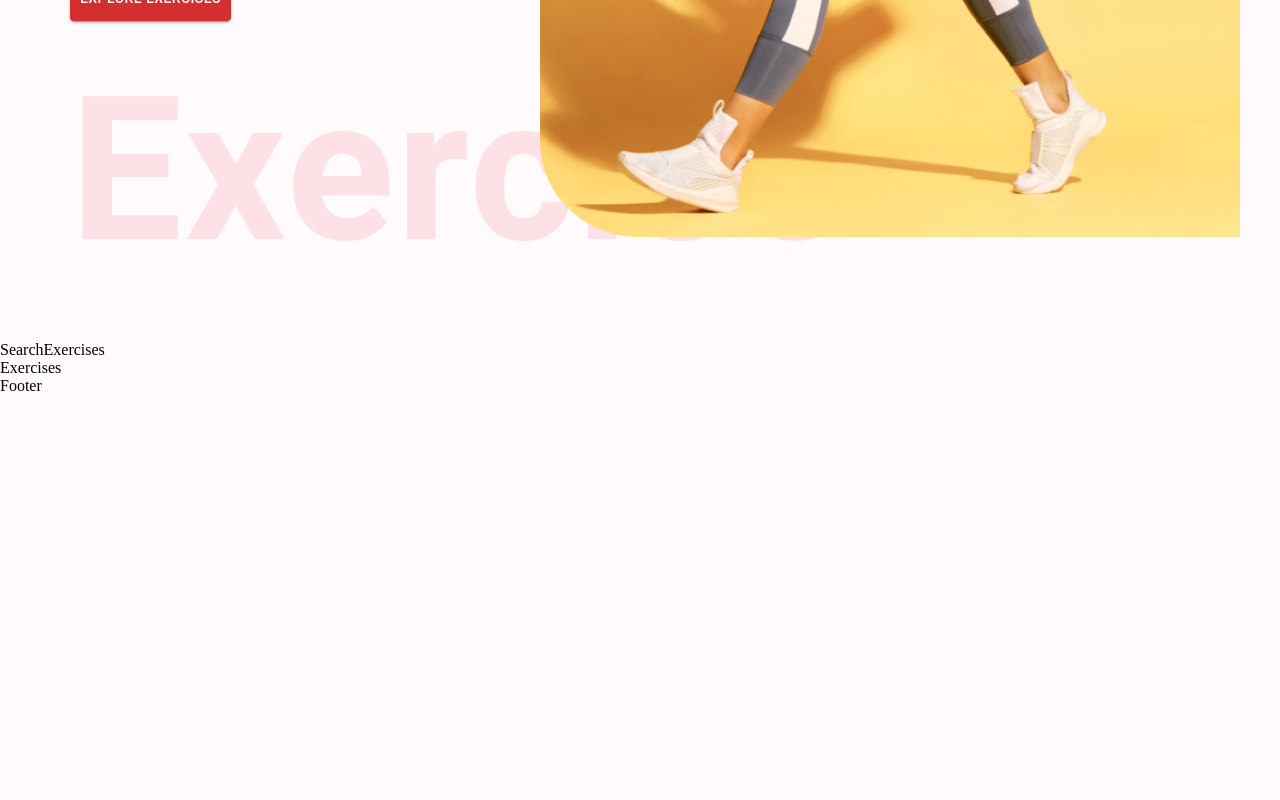
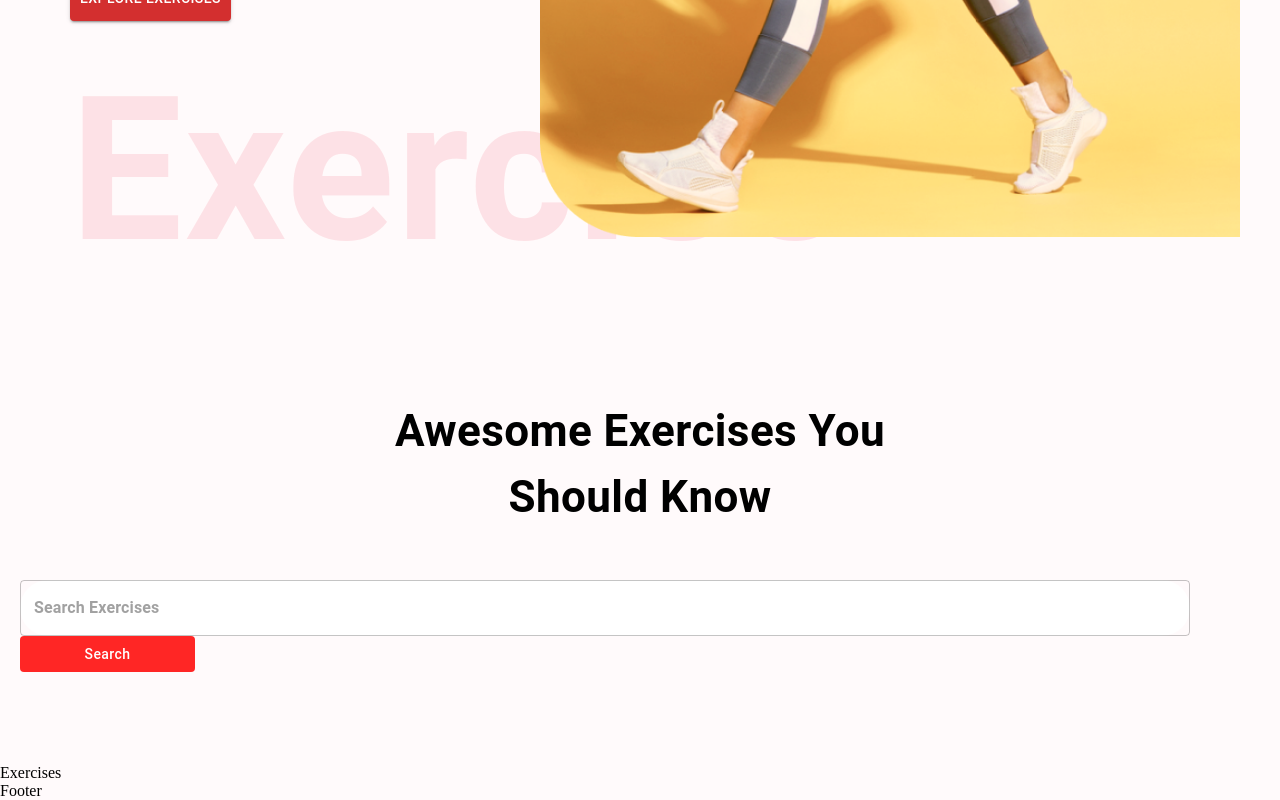
Before and after one commit to PankajDesai740/FitnessApp, a React (Create React App) app: page / in a window 1280 px wide. Shown: the part 629-1429 px from the top of the page. Before the commit the page ends 1024 px from the top, so only its background shows below. Built offline with nearby package versions, Linux system fonts and the light colour scheme.

Commit message:
SearchBar

```diff
--- a/src/components/SearchExercises.js
+++ b/src/components/SearchExercises.js
@@ -1,8 +1,51 @@
-import React from 'react'
+import React from 'react';
+import { useEffect,useState } from 'react';
+import { Box,Button,Stack,TextField,Typography } from '@mui/material';
+import { borderRadius } from '@mui/system';
 
 const SearchExercises = () => {
   return (
-    <div>SearchExercises</div>
+      <Stack alignItems="center" mt="37px"
+       justifyContent="center" p="20px">
+        <Typography
+          fontWeight={700}
+          sx={{fontSize:{lg:'44px',xs:'30px'}}}
+          mb="50px" textAlign="center"
+          >
+          Awesome Exercises You <br/>
+          Should Know
+        </Typography>
+
+        <Box position="relative" mb="72px">
+          <TextField
+           sx={{
+            input:{
+              fontWeight:'700',
+              border:'none',
+              borderRadius:'4px'
+            },
+            width:{lg:'1170px', xs:'350px'},
+            backgroundColor:'#fff',
+            borderRadius:'40px'
+           }}
+            height="76px"
+            value=""
+            onChange={(e) => {}}
+            placeholder="Search Exercises"
+            type="text"
+          />
+           <Button className="search-btn"
+           sx={{
+            bgcolor:'#ff2625',
+            color:'#fff',
+            textTransform:'none',
+            width:{lg:'175px',xs:'80px'}
+           }}>
+            Search
+            </Button>
+        </Box>
+
+      </Stack>
   )
 }
 
```
